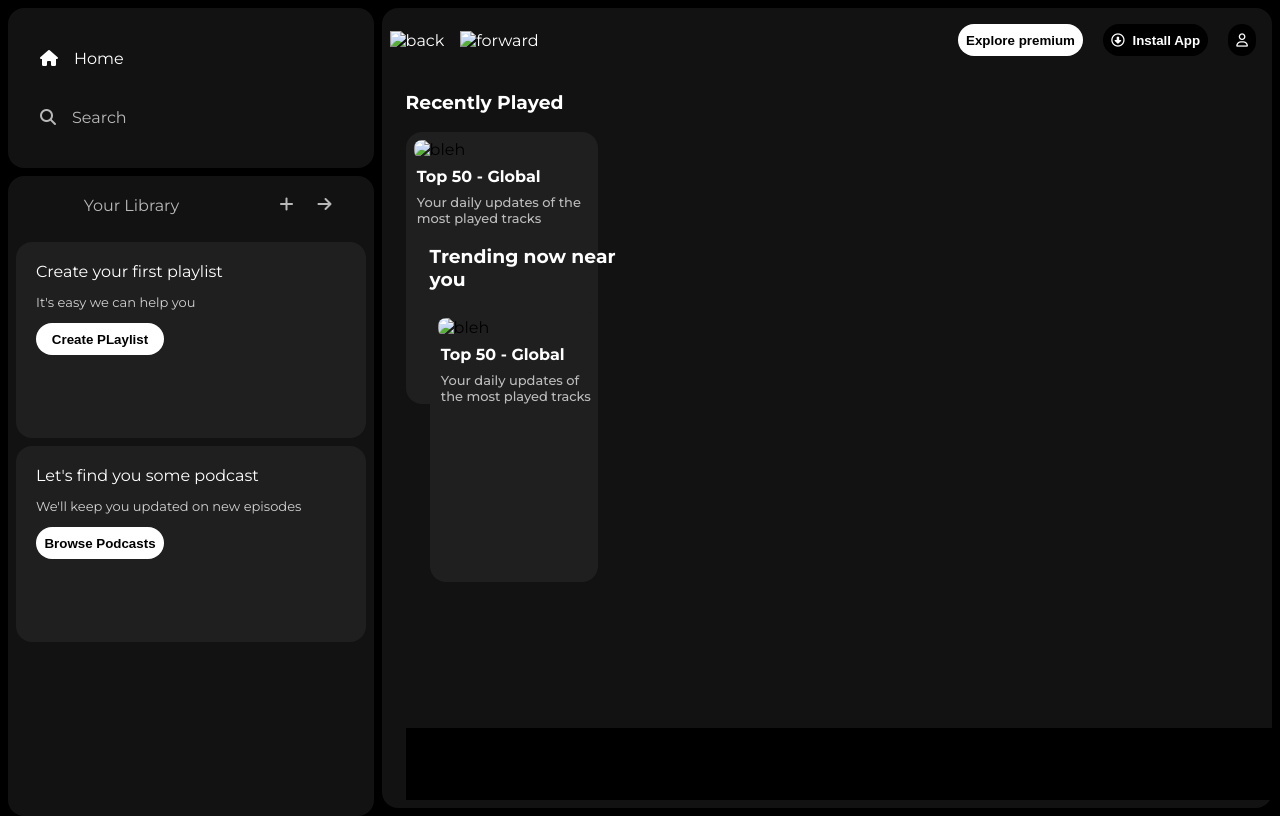
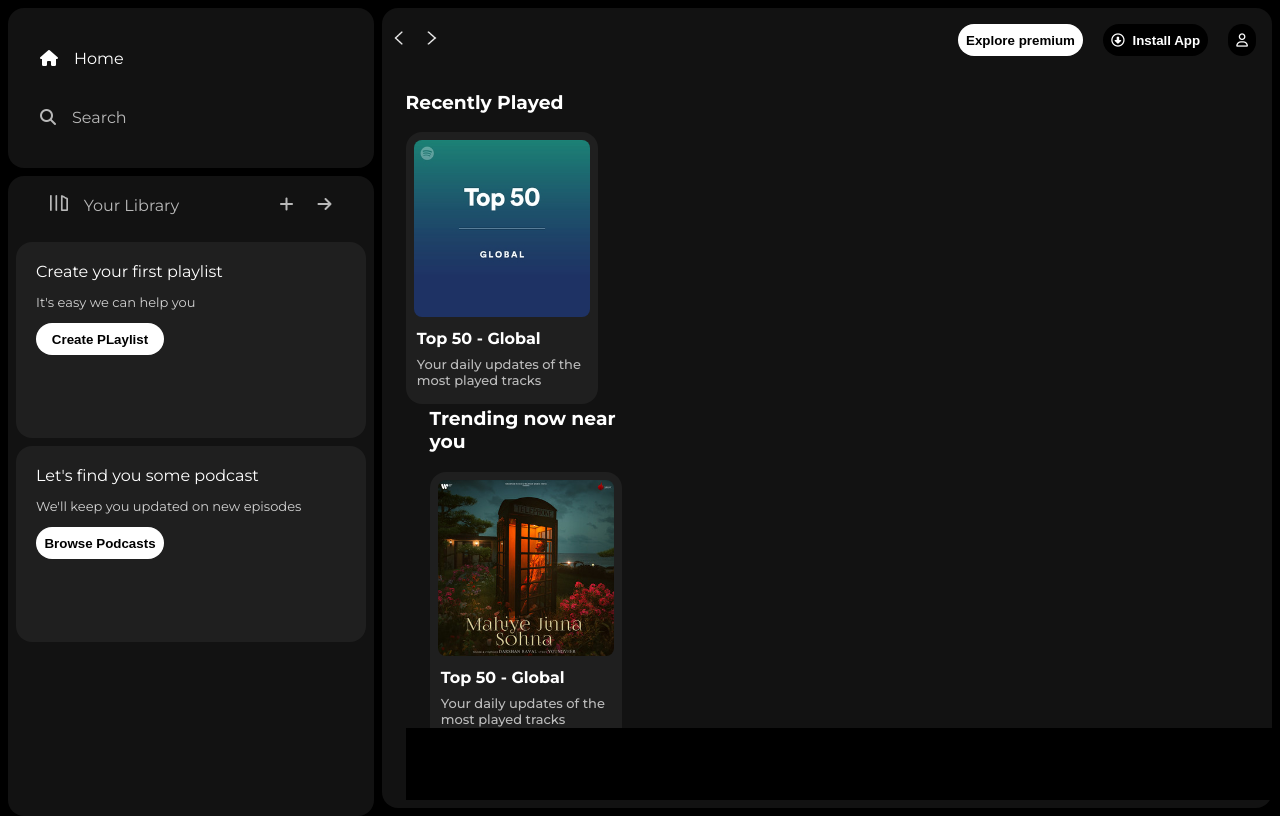
Before and after one commit to Indrayudh-Dhara/Dev-Projects, a plain HTML site: page SpotifyProject/project.html in a window 1280 px wide. Drawn offline with Linux system fonts and the light colour scheme.

Commit message:
updated html

```diff
--- a/SpotifyProject/project.html
+++ b/SpotifyProject/project.html
@@ -19,7 +19,7 @@
                 <div class="search"><i class="fa-solid fa-magnifying-glass"  style="margin-right: 1rem;"></i>Search</div>
             </div>
             <div class="suggestions">
-                <div class="lib"><div class="lib-text"><img src="./Projects/library_icon.png" style="margin-right: 1rem;">Your Library</div><div class="lib-icons"><i class="fa-solid fa-plus" style="margin-right: 1.5rem;"></i><i class="fa-solid fa-arrow-right"></i></div></div>
+                <div class="lib"><div class="lib-text"><img src="./assets/library_icon.png" style="margin-right: 1rem;">Your Library</div><div class="lib-icons"><i class="fa-solid fa-plus" style="margin-right: 1.5rem;"></i><i class="fa-solid fa-arrow-right"></i></div></div>
                 <div class="box1">
                     <span style="font-size:medium;">Create your first playlist</span>
                     <p style="font-size: small; opacity: 0.8;">It's easy we can help you</p>
@@ -33,7 +33,7 @@
         </div>
         <div class="main-content">
             <div class="sticky-navbar">
-                <div class="sticky-navbar-icons"><img src="./Projects/backward_icon.png" alt="back" style="margin-right: 1rem;"><img src="./Projects/forward_icon.png" alt="forward"></div>
+                <div class="sticky-navbar-icons"><img src="./assets/backward_icon.png" alt="back" style="margin-right: 1rem;"><img src="./assets/forward_icon.png" alt="forward"></div>
                 <div class="three-buttons">
                     <button style="background-color: white; color: black;">Explore premium</button>
                     <button><i class="fa-regular fa-circle-down" style="margin-right: 0.5rem;"></i>Install App</button>
@@ -43,7 +43,7 @@
             <h3 class="captions">Recently Played</h3>
             <div class="trend">
                 <div class="card1">
-                    <img src="./Projects/card1img.jpeg" alt="bleh" class="cardimg">
+                    <img src="./assets/card1img.jpeg" alt="bleh" class="cardimg">
                     <div class="card-title">Top 50 - Global<div>
                     <div class="card-subtitle">Your daily updates of the most played tracks</div>
                 </div>
@@ -51,7 +51,7 @@
             <h3 class="captions">Trending now near you</h3>
             <div class="trend">
                 <div class="card1">
-                    <img src="./Projects/card2img.jpeg" alt="bleh" class="cardimg">
+                    <img src="./assets/card2img.jpeg" alt="bleh" class="cardimg">
                     <div class="card-title">Top 50 - Global<div>
                     <div class="card-subtitle">Your daily updates of the most played tracks</div>
                 </div>
```
